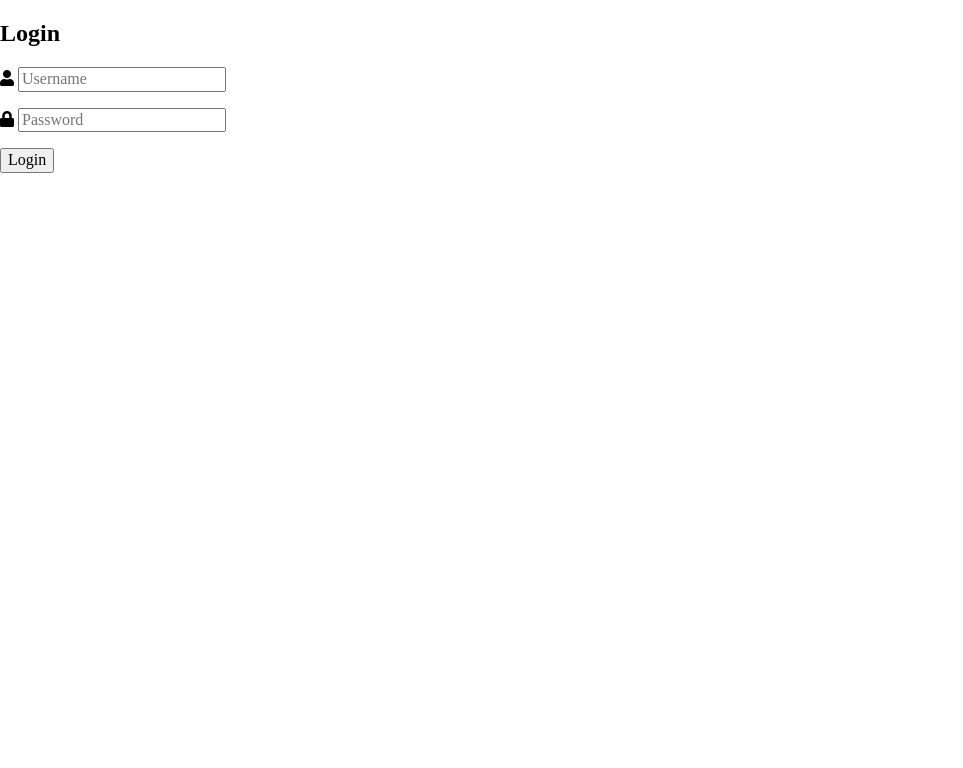
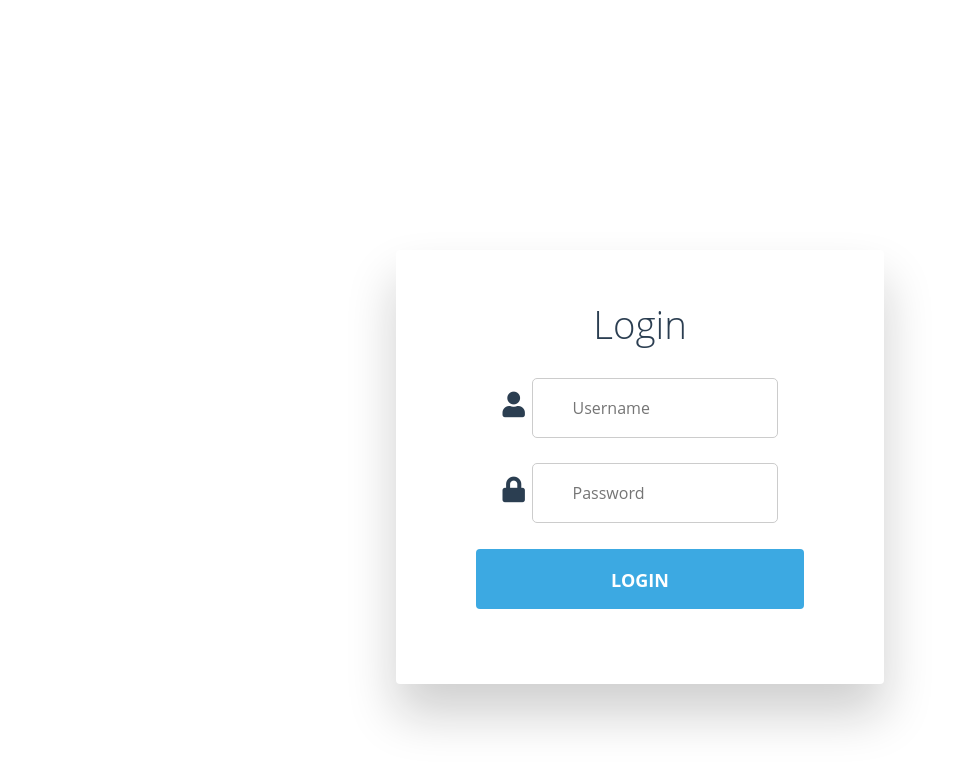
Before and after one commit to NicssCamara/web-systems-technologies, a plain HTML site: page login.html in a window 1280 px wide. Shown: the whole page, without its empty margins (0-963 px from the left). Drawn offline with nearby package versions, Linux system fonts and the light colour scheme; some icons are missing.

Commit message:
new commit

```diff
--- a/login.html
+++ b/login.html
@@ -4,7 +4,7 @@
         <meta charset="UTF-8">
         <title>Login</title>
         <link rel="stylesheet" href="https://cdnjs.cloudflare.com/ajax/libs/normalize/5.0.0/normalize.min.css">
-      <link rel="stylesheet" href="login-dashboard.css">
+      <link rel="stylesheet" href="login_dash.css">
       <link rel="stylesheet" href="https://cdnjs.cloudflare.com/ajax/libs/font-awesome/5.15.4/css/all.min.css">
       </head>
       <body>
```
